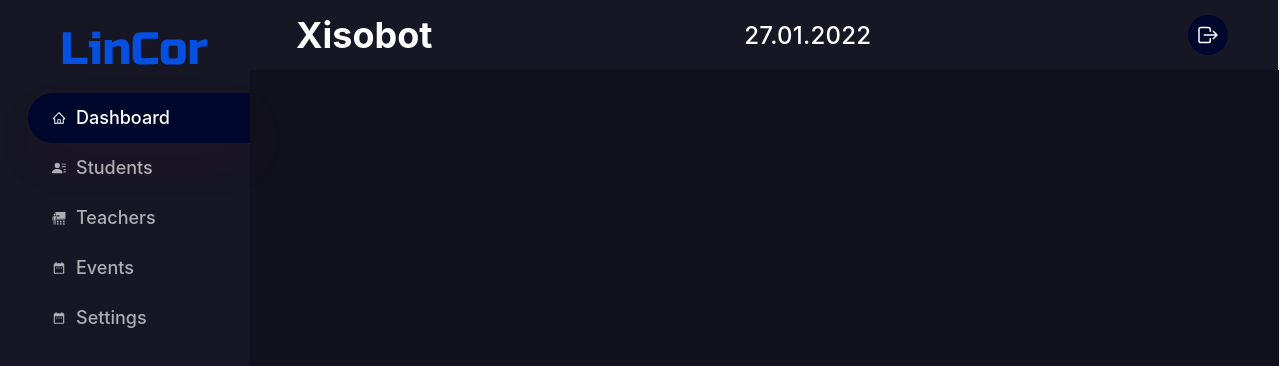
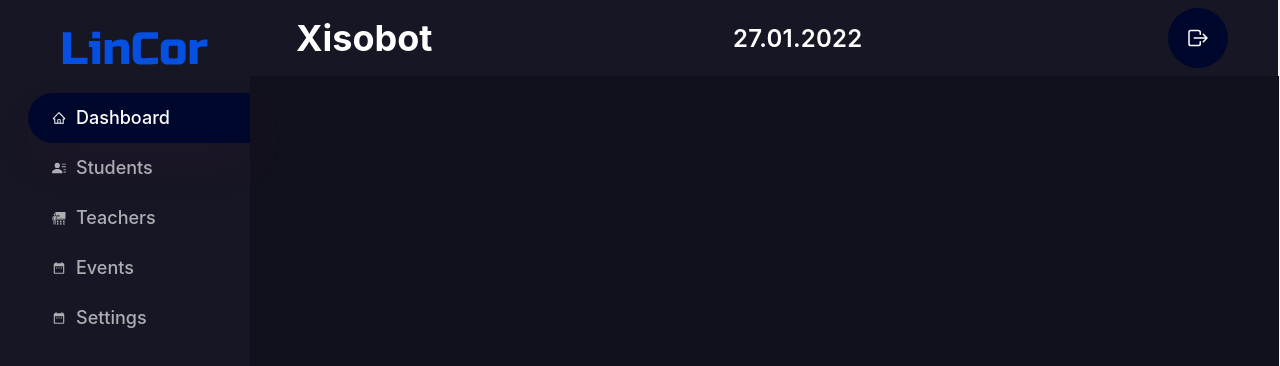
Before and after one commit to TukhtayevaRoziya/lincor, a React (Create React App) app: page /teachers/1 in a window 1280 px wide. Shown: the top 366 px of the page. Built offline with nearby package versions, Linux system fonts and the light colour scheme.

Commit message:
changed all colors responsive

```diff
--- a/src/App.css
+++ b/src/App.css
@@ -125,7 +125,8 @@ body {
 }
 
 .site-layout-background,
-body {
+body,
+section.ant-layout.css-dev-only-do-not-override-ph9edi {
   background: #11111D !important;
 }
 
@@ -142,7 +143,8 @@ body {
 
 .site-layout-background {
   padding: 46px 50px !important;
-  height: 100vh;
+  height: 100%;
+  min-height: 100%;
 }
 
 :where(.css-dev-only-do-not-override-26rdvq).ant-menu-inline .ant-menu-item,
--- a/src/components/sidebar/Sidebar.module.css
+++ b/src/components/sidebar/Sidebar.module.css
@@ -55,7 +55,7 @@
 .header p {
   font-family: "Inter", sans-serif;
   font-style: normal;
-  font-weight: 500;
+  font-weight: 600;
   font-size: 24px;
   line-height: 29px;
   letter-spacing: 0.01em;
@@ -66,8 +66,8 @@
 .end_section_ofHeader_icons {
   background: #00072d;
   color: #fff;
-  width: 40px;
-  height: 40px;
+  width: 60px;
+  height: 60px;
   border-radius: 50%;
   display: flex;
   align-items: center;
--- a/src/index.css
+++ b/src/index.css
@@ -91,6 +91,12 @@ body {
   background-color: transparent !important;
 }
 
+:where(.css-dev-only-do-not-override-ph9edi).ant-menu .ant-menu-item .ant-menu-item-icon,
+:where(.css-ph9edi).ant-menu .ant-menu-item .ant-menu-item-icon{
+  min-width: 20px;
+  font-size: 19px;
+}
+
 @media screen and (max-width: 500.9px) {
   .ant-select,
   .ant-select {
```
